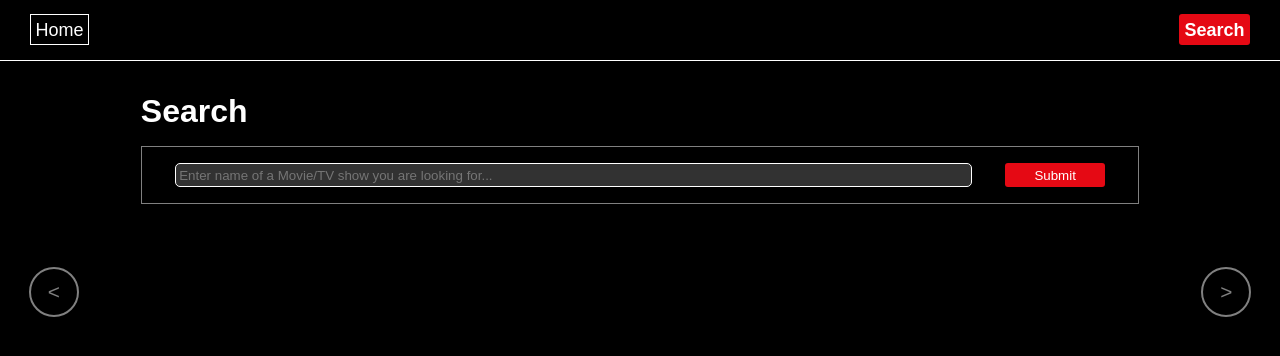
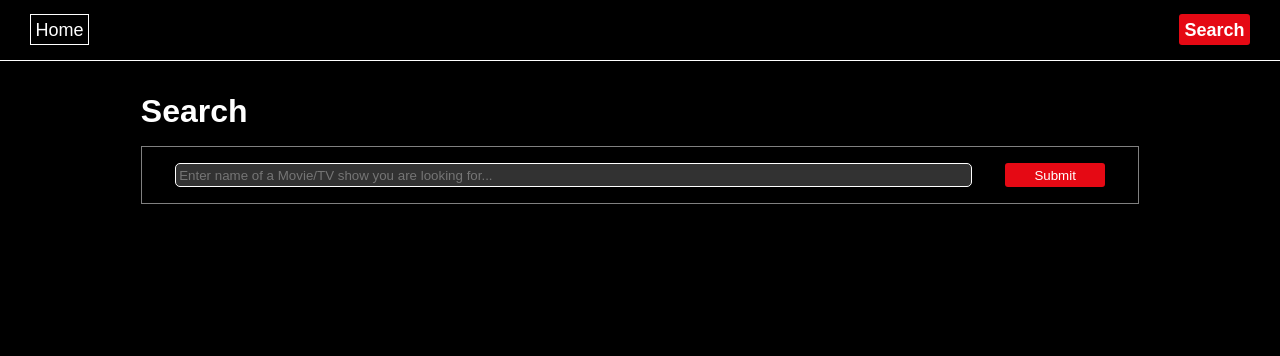
Before and after one commit to DewEnforcer/movies-shows-browser-app, a React (Create React App) app: page /search in a window 1280 px wide. Shown: the top 356 px of the page. Built offline with nearby package versions, Linux system fonts and the light colour scheme.

Commit message:
Renamed displayTitle to displayUI, displayUI now affects title and both control buttons in movielist

```diff
--- a/src/components/movies/MovieList.jsx
+++ b/src/components/movies/MovieList.jsx
@@ -8,7 +8,7 @@ export default function MovieList({title, data, titleWithoutResults = true}) {
     const [displayedResults, setDisplayedResults] = useState([]);
     const [onLastPage, setOnLastPage] = useState(false);
 
-    const displayTitle = title && (titleWithoutResults || data.length > 0);
+    const displayUI = title && (titleWithoutResults || data.length > 0);
 
     useEffect(() => {
         let start = (page - 1) * MAX_LIST_RESULTS;
@@ -35,12 +35,16 @@ export default function MovieList({title, data, titleWithoutResults = true}) {
 
     return (
         <div className="movie_list_box">
-            {displayTitle && <h2>{title}</h2>}
+            {displayUI && <h2>{title}</h2>}
             <div className="movie_list_content">
                 {displayedResults.map(m => <MovieDisplay key={m.id} data={m} imgSrc={m.poster_path}/>) /* add img src */}
             </div>
-            <button className="movie_list_btn movie_list_goback" disabled={page === 1} onClick={() => handlePageChange(-1)}>&#60;</button>
-            <button className="movie_list_btn movie_list_goforward" disabled={onLastPage} onClick={() => handlePageChange(1)}>&#62;</button>
+            {displayUI && (
+                <>
+                <button className="movie_list_btn movie_list_goback" disabled={page === 1} onClick={() => handlePageChange(-1)}>&#60;</button>
+                <button className="movie_list_btn movie_list_goforward" disabled={onLastPage} onClick={() => handlePageChange(1)}>&#62;</button>
+                </>
+            )}
         </div>
     )
 }
```
